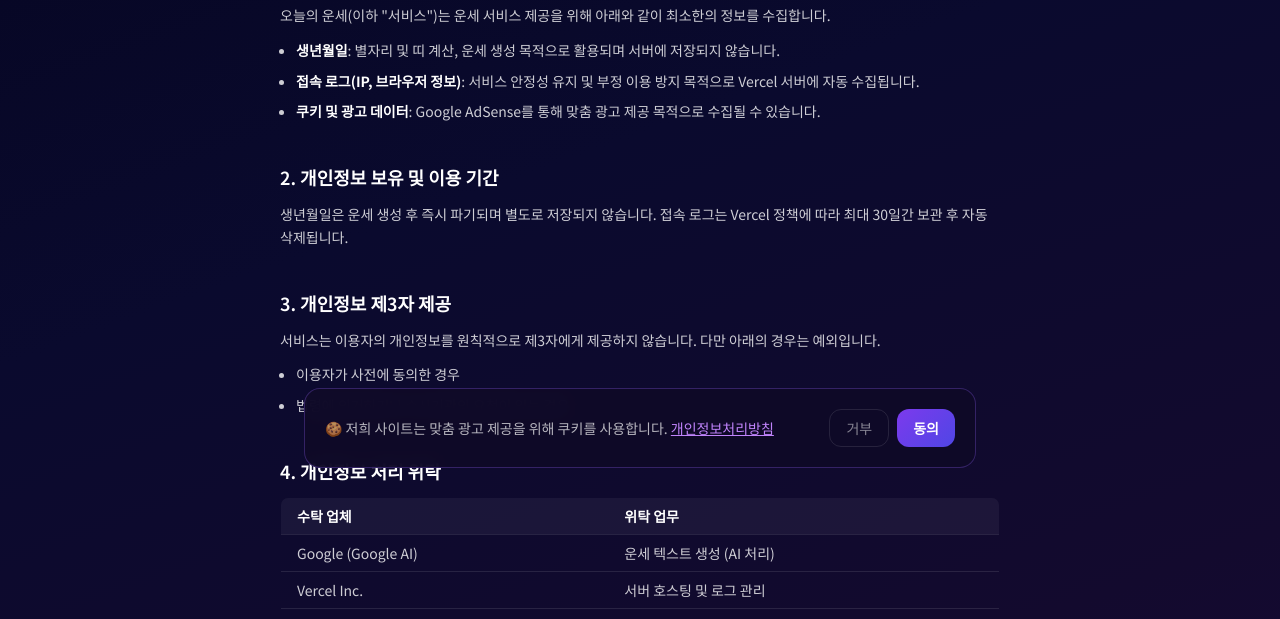
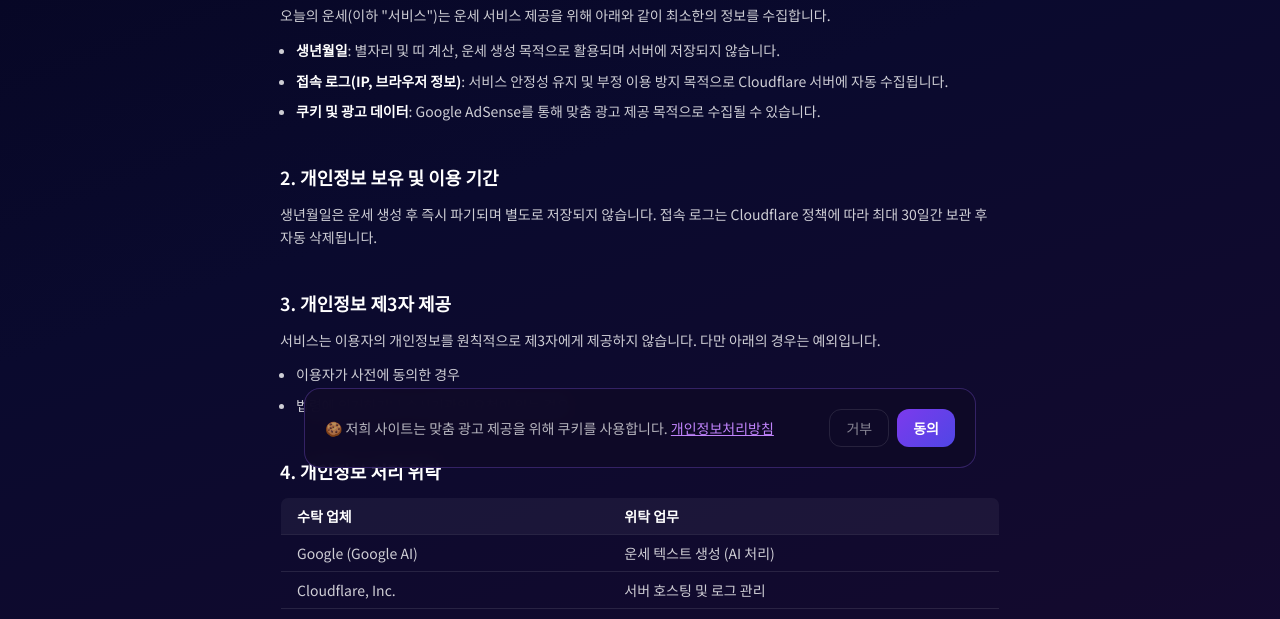
Before and after one commit to kinnet-zz/fortune-site, a Next.js app: page /privacy in a window 1280 px wide. Shown: the part 316-935 px from the top of the page. Built offline with nearby package versions, Linux system fonts and the light colour scheme.

Commit message:
fix: 개인정보처리방침 Vercel -> Cloudflare 수정 (4개 언어)

```diff
--- a/app/privacy/page.tsx
+++ b/app/privacy/page.tsx
@@ -13,11 +13,11 @@ const content = {
     s1Intro: '오늘의 운세(이하 "서비스")는 운세 서비스 제공을 위해 아래와 같이 최소한의 정보를 수집합니다.',
     s1Items: [
       { label: '생년월일', desc: ': 별자리 및 띠 계산, 운세 생성 목적으로 활용되며 서버에 저장되지 않습니다.' },
-      { label: '접속 로그(IP, 브라우저 정보)', desc: ': 서비스 안정성 유지 및 부정 이용 방지 목적으로 Vercel 서버에 자동 수집됩니다.' },
+      { label: '접속 로그(IP, 브라우저 정보)', desc: ': 서비스 안정성 유지 및 부정 이용 방지 목적으로 Cloudflare 서버에 자동 수집됩니다.' },
       { label: '쿠키 및 광고 데이터', desc: ': Google AdSense를 통해 맞춤 광고 제공 목적으로 수집될 수 있습니다.' },
     ],
     s2Title: '2. 개인정보 보유 및 이용 기간',
-    s2Body: '생년월일은 운세 생성 후 즉시 파기되며 별도로 저장되지 않습니다. 접속 로그는 Vercel 정책에 따라 최대 30일간 보관 후 자동 삭제됩니다.',
+    s2Body: '생년월일은 운세 생성 후 즉시 파기되며 별도로 저장되지 않습니다. 접속 로그는 Cloudflare 정책에 따라 최대 30일간 보관 후 자동 삭제됩니다.',
     s3Title: '3. 개인정보 제3자 제공',
     s3Intro: '서비스는 이용자의 개인정보를 원칙적으로 제3자에게 제공하지 않습니다. 다만 아래의 경우는 예외입니다.',
     s3Items: ['이용자가 사전에 동의한 경우', '법령에 의거하거나 수사기관의 요청이 있는 경우'],
@@ -26,7 +26,7 @@ const content = {
     s4ColB: '위탁 업무',
     s4Rows: [
       ['Google (Google AI)', '운세 텍스트 생성 (AI 처리)'],
-      ['Vercel Inc.', '서버 호스팅 및 로그 관리'],
+      ['Cloudflare, Inc.', '서버 호스팅 및 로그 관리'],
       ['Google AdSense', '광고 서비스 제공'],
     ],
     s5Title: '5. 쿠키(Cookie) 사용',
@@ -53,11 +53,11 @@ const content = {
     s1Intro: 'Fortune Teller (hereinafter "Service") collects only the minimum necessary information to provide its fortune service.',
     s1Items: [
       { label: 'Date of birth', desc: ': Used to calculate zodiac sign and Chinese zodiac, and to generate fortunes. Not stored on our servers.' },
-      { label: 'Access logs (IP, browser info)', desc: ': Automatically collected by Vercel servers to maintain service stability and prevent abuse.' },
+      { label: 'Access logs (IP, browser info)', desc: ': Automatically collected by Cloudflare servers to maintain service stability and prevent abuse.' },
       { label: 'Cookies and ad data', desc: ': May be collected via Google AdSense to serve personalized advertisements.' },
     ],
     s2Title: '2. Retention Period',
-    s2Body: 'Date of birth is immediately discarded after fortune generation and is not stored separately. Access logs are automatically deleted after a maximum of 30 days in accordance with Vercel\'s policy.',
+    s2Body: 'Date of birth is immediately discarded after fortune generation and is not stored separately. Access logs are automatically deleted after a maximum of 30 days in accordance with Cloudflare\'s policy.',
     s3Title: '3. Sharing with Third Parties',
     s3Intro: 'The Service does not share users\' personal information with third parties as a general rule. Exceptions include:',
     s3Items: ['When the user has given prior consent', 'When required by law or requested by investigative authorities'],
@@ -66,7 +66,7 @@ const content = {
     s4ColB: 'Task',
     s4Rows: [
       ['Google (Google AI)', 'Fortune text generation (AI processing)'],
-      ['Vercel Inc.', 'Server hosting and log management'],
+      ['Cloudflare, Inc.', 'Server hosting and log management'],
       ['Google AdSense', 'Ad service delivery'],
     ],
     s5Title: '5. Use of Cookies',
@@ -93,11 +93,11 @@ const content = {
     s1Intro: '今日运势（以下简称"服务"）为提供运势服务，仅收集以下最少量信息。',
     s1Items: [
       { label: '出生日期', desc: '：用于计算星座和生肖、生成运势，不存储在服务器上。' },
-      { label: '访问日志（IP、浏览器信息）', desc: '：由Vercel服务器自动收集，用于维护服务稳定性及防止滥用。' },
+      { label: '访问日志（IP、浏览器信息）', desc: '：由Cloudflare服务器自动收集，用于维护服务稳定性及防止滥用。' },
       { label: 'Cookie及广告数据', desc: '：可能通过Google AdSense收集，用于提供个性化广告。' },
     ],
     s2Title: '2. 个人信息保留期限',
-    s2Body: '出生日期在生成运势后立即销毁，不单独存储。访问日志根据Vercel政策最多保留30天后自动删除。',
+    s2Body: '出生日期在生成运势后立即销毁，不单独存储。访问日志根据Cloudflare政策最多保留30天后自动删除。',
     s3Title: '3. 向第三方提供个人信息',
     s3Intro: '服务原则上不向第三方提供用户个人信息。以下情况除外：',
     s3Items: ['用户事先同意的情况', '依据法律法规或应调查机关要求的情况'],
@@ -106,7 +106,7 @@ const content = {
     s4ColB: '委托事务',
     s4Rows: [
       ['Google (Google AI)', '运势文本生成（AI处理）'],
-      ['Vercel Inc.', '服务器托管及日志管理'],
+      ['Cloudflare, Inc.', '服务器托管及日志管理'],
       ['Google AdSense', '广告服务提供'],
     ],
     s5Title: '5. Cookie使用',
@@ -133,11 +133,11 @@ const content = {
     s1Intro: '今日の運勢（以下「サービス」）は、運勢サービスの提供のため、以下の最小限の情報を収集します。',
     s1Items: [
       { label: '生年月日', desc: '：星座および干支の計算、運勢生成に使用され、サーバーには保存されません。' },
-      { label: 'アクセスログ（IP・ブラウザ情報）', desc: '：サービスの安定性維持および不正利用防止のため、Vercelサーバーに自動収集されます。' },
+      { label: 'アクセスログ（IP・ブラウザ情報）', desc: '：サービスの安定性維持および不正利用防止のため、Cloudflareサーバーに自動収集されます。' },
       { label: 'Cookieおよび広告データ', desc: '：Google AdSenseを通じてパーソナライズ広告の配信を目的として収集される場合があります。' },
     ],
     s2Title: '2. 個人情報の保持期間',
-    s2Body: '生年月日は運勢生成後に即座に破棄され、別途保存されません。アクセスログはVercelのポリシーに従い、最大30日間保管後に自動削除されます。',
+    s2Body: '生年月日は運勢生成後に即座に破棄され、別途保存されません。アクセスログはCloudflareのポリシーに従い、最大30日間保管後に自動削除されます。',
     s3Title: '3. 第三者への個人情報提供',
     s3Intro: 'サービスは原則としてユーザーの個人情報を第三者に提供しません。ただし、以下の場合は例外です。',
     s3Items: ['ユーザーが事前に同意した場合', '法令に基づく場合または捜査機関からの要請がある場合'],
@@ -146,7 +146,7 @@ const content = {
     s4ColB: '委託業務',
     s4Rows: [
       ['Google (Google AI)', '運勢テキスト生成（AI処理）'],
-      ['Vercel Inc.', 'サーバーホスティングおよびログ管理'],
+      ['Cloudflare, Inc.', 'サーバーホスティングおよびログ管理'],
       ['Google AdSense', '広告サービスの提供'],
     ],
     s5Title: '5. Cookieの使用',
```
